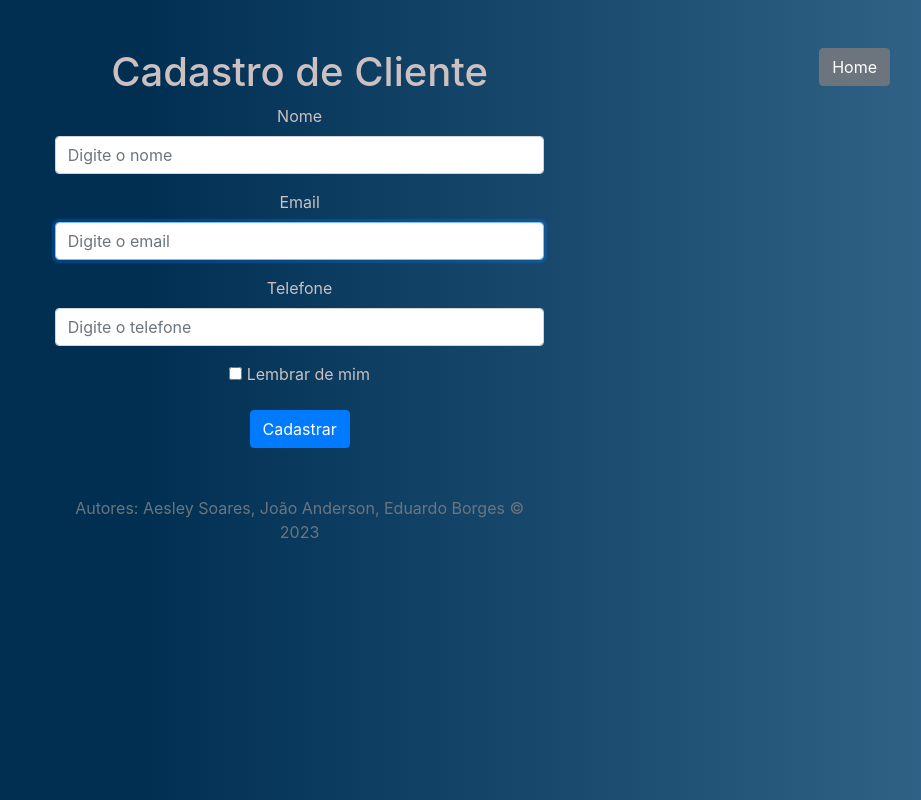
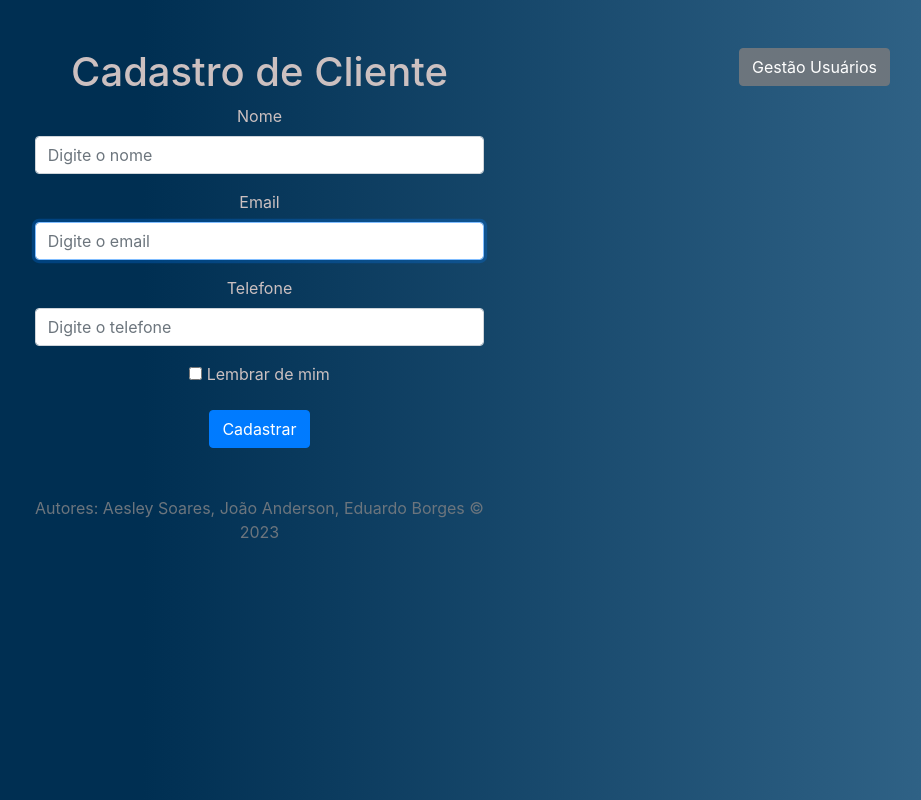
Before and after one commit to joaoAaf/AtvFinal_WebDev, a website: page frontend/cadastro.html in a window 1280 px wide. Shown: the whole page, without its empty margins (305-1226 px from the left). Drawn offline with nearby package versions, Linux system fonts and the light colour scheme.

Commit message:
Adição do botão Gestão Usuários

```diff
--- a/frontend/cadastro.html
+++ b/frontend/cadastro.html
@@ -18,7 +18,7 @@
 
     <div class="container">
         <div class="mt-5 mb-3">
-            <a href="index.html" class="btn btn-secondary float-right">Home</a>
+            <a href="gestao.html" class="btn btn-secondary float-right">Gestão Usuários</a>
         </div class="row justify-content-center">
 
         <div class="row justify-content-center">
```
